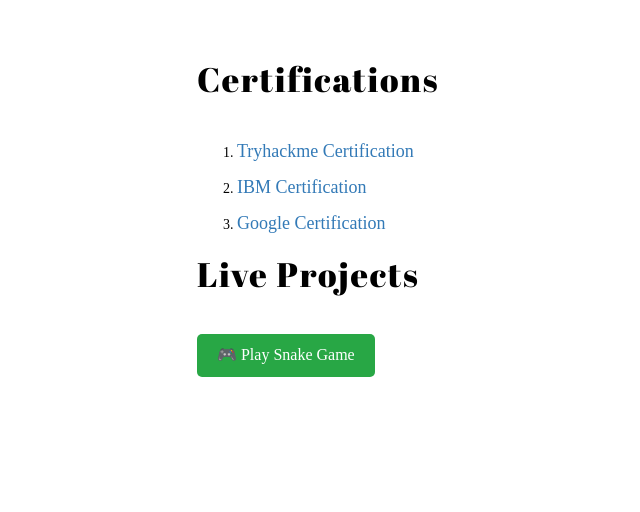
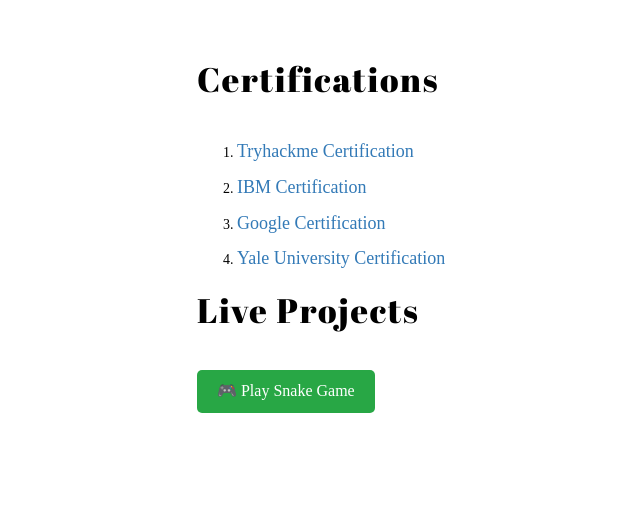
Before and after one commit to vkarthikeyan12/trial-website, a Flask app: page / in a window 1280 px wide. Shown: the part 2305-2817 px from the top of the page, without its empty margins (503-1143 px from the left). Run offline with Flask 3, Linux system fonts and the light colour scheme; some libraries are stand-ins or nearby versions; some web fonts are replaced.

Commit message:
Update index.html

```diff
--- a/templates/index.html
+++ b/templates/index.html
@@ -177,6 +177,7 @@
                     <li><p class="scroll-animated-from-right"><a href="https://drive.google.com/drive/folders/11b-aF37IEO9FPwbqKiNMRGp9zRo1rpPa" target="_blank">Tryhackme Certification</a></li></p>
                     <li><p class="scroll-animated-from-right"><a href="https://drive.google.com/drive/folders/1__NsRc7J-JTI0wO60dAI4SIR2rPBYn1G" target="_blank">IBM Certification</a></li></p>
                     <li><p class="scroll-animated-from-right"><a href="https://drive.google.com/drive/folders/1-SUp25XrKm_y9OREQj2jNdhLwKEIfKH8?usp=drive_link" target="_blank">Google Certification</a></li></p>
+                    <li><p class="scroll-animated-from-right"><a href="https://drive.google.com/drive/folders/1YiNe1hbRFCuZFKBoM0jg83C7mU0ZfOix?usp=drive_link" target="_blank">Yale University Certification</a></li></p>
 
                     </ol>
 
```
